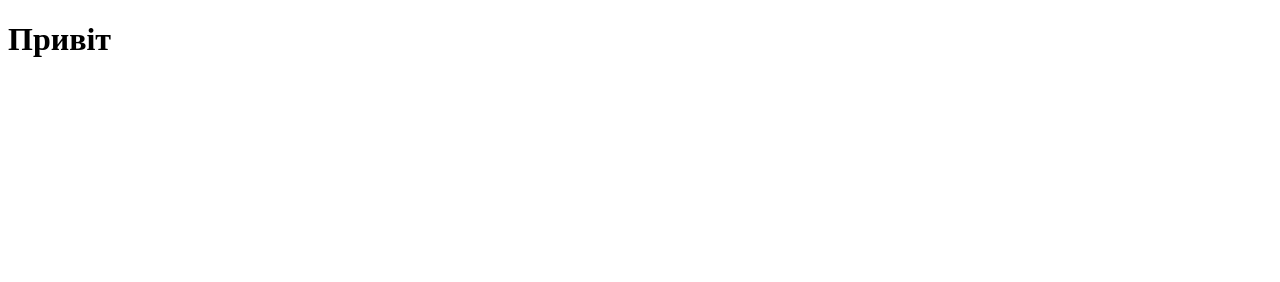
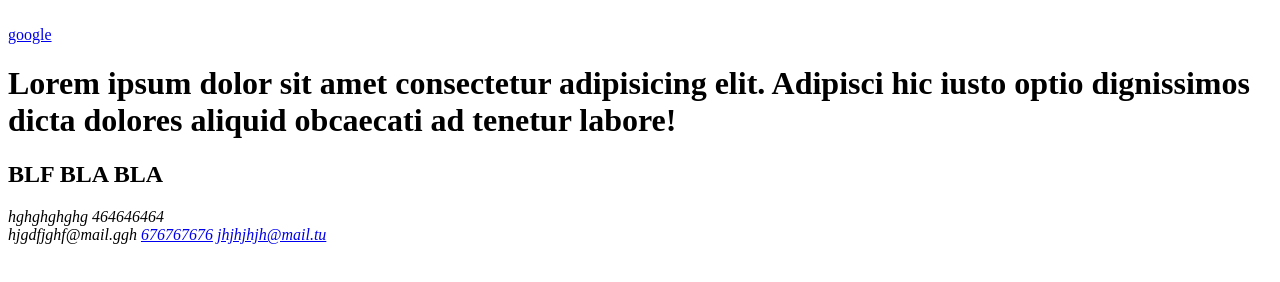
Before and after one commit to yevmikh/tutorial, a plain HTML site: page index.html in a window 1280 px wide. Drawn offline with Linux system fonts and the light colour scheme.

Commit message:
Update index.html
training

```diff
--- a/index.html
+++ b/index.html
@@ -5,7 +5,22 @@
     <meta name="viewport" content="width=device-width, initial-scale=1.0" />
     <title>Document</title>
   </head>
-  <body>
-    <h1>Привіт</h1>
+  <br>
+    <a href="http://google.com " target="_blank">google</a>
+    <h1>
+      Lorem ipsum dolor sit amet consectetur adipisicing elit. Adipisci hic
+      iusto optio dignissimos dicta dolores aliquid obcaecati ad tenetur labore!
+    </h1>
+    <h2>BLF BLA BLA </h2>
+    <address>
+      hghghghghg
+      464646464</br>
+      hjgdfjghf@mail.ggh
+      <a href="tel:38097676767">676767676</a>
+      <a href="mailto:jfhgf@mail.tu">jhjhjhjh@mail.tu</a>
+
+
+
+    </address>
   </body>
 </html>
```
